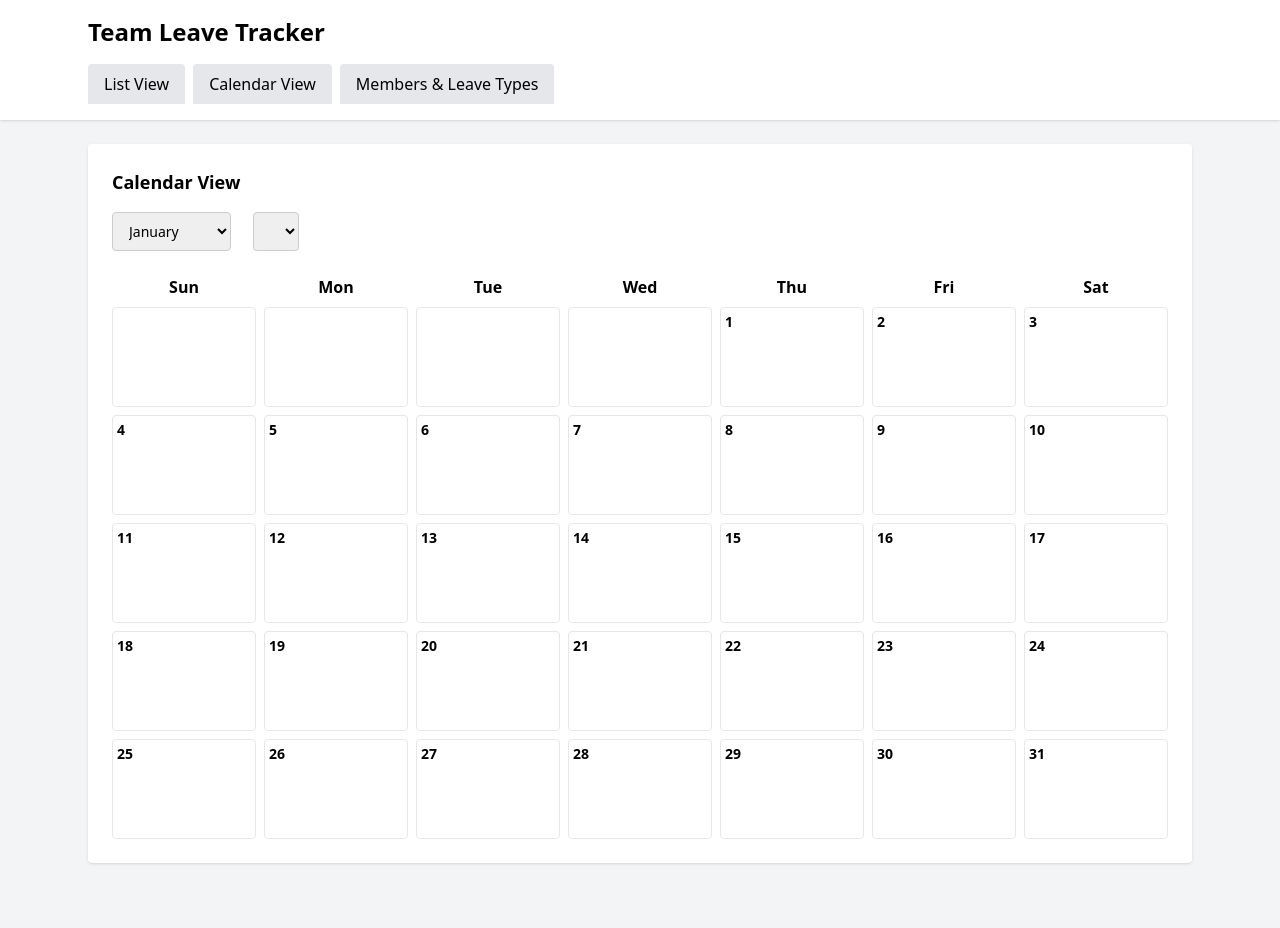
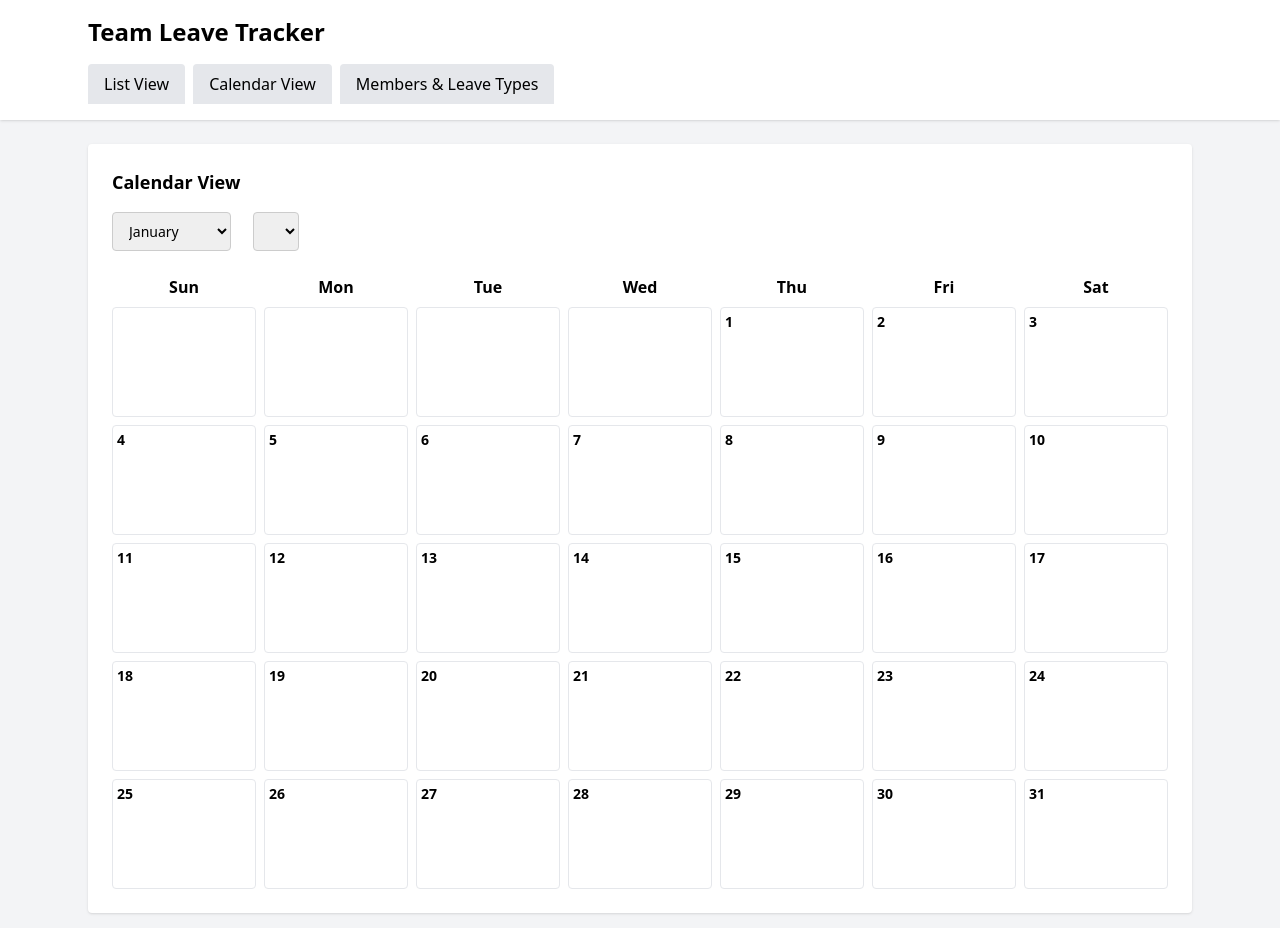
Before and after one commit to pinaki-GH/leave-tracker, a Next.js app: page /calendar in a window 1280 px wide. Shown: the top 928 px of the page. Before the commit the page ends 887 px from the top, so only its background shows below. Built offline with nearby package versions, Linux system fonts and the light colour scheme.

Commit message:
Update page.tsx

```diff
--- a/app/calendar/page.tsx
+++ b/app/calendar/page.tsx
@@ -19,6 +19,7 @@ export default function CalendarPage() {
     setLeaves(getData("leaves"));
   }, []);
 
+  // Build calendar grid
   const calendarDays = useMemo(() => {
     const firstDay = new Date(year, month, 1);
     const lastDay = new Date(year, month + 1, 0);
@@ -33,15 +34,32 @@ export default function CalendarPage() {
     return days;
   }, [month, year]);
 
+  // 🔧 FIX: Expand leaves across full date range
   const leavesByDate = useMemo(() => {
-    const map: Record<string, Leave[]> = {};
+    const map: Record<number, Leave[]> = {};
 
     leaves.forEach(l => {
-      const d = new Date(l.startDate);
-      if (d.getMonth() === month && d.getFullYear() === year) {
-        const key = d.getDate();
-        map[key] = map[key] || [];
-        map[key].push(l);
+      const start = new Date(l.startDate);
+      const end = new Date(l.endDate);
+
+      // Normalize to midnight to avoid time drift
+      const current = new Date(
+        start.getFullYear(),
+        start.getMonth(),
+        start.getDate()
+      );
+
+      while (current <= end) {
+        if (
+          current.getMonth() === month &&
+          current.getFullYear() === year
+        ) {
+          const day = current.getDate();
+          map[day] = map[day] || [];
+          map[day].push(l);
+        }
+
+        current.setDate(current.getDate() + 1);
       }
     });
 
@@ -79,7 +97,7 @@ export default function CalendarPage() {
         </select>
       </div>
 
-      {/* Calendar */}
+      {/* Calendar Grid */}
       <div className="grid grid-cols-7 gap-2">
         {daysOfWeek.map(d => (
           <div key={d} className="font-semibold text-center">
@@ -90,7 +108,7 @@ export default function CalendarPage() {
         {calendarDays.map((day, idx) => (
           <div
             key={idx}
-            className="border rounded min-h-[100px] p-1 text-sm"
+            className="border rounded min-h-[110px] p-1 text-sm"
           >
             {day && (
               <>
@@ -98,14 +116,16 @@ export default function CalendarPage() {
 
                 {(leavesByDate[day] || []).map(l => (
                   <div
-                    key={l.id}
+                    key={`${l.id}-${day}`}
                     className={`mb-1 px-2 py-1 rounded text-xs ${
                       l.status === "Confirmed"
                         ? "bg-green-100 text-green-700"
                         : "bg-yellow-100 text-yellow-700"
                     }`}
                   >
-                    <div className="font-medium">{l.memberName}</div>
+                    <div className="font-medium">
+                      {l.memberName}
+                    </div>
                     <div>{l.leaveType}</div>
                   </div>
                 ))}
```
